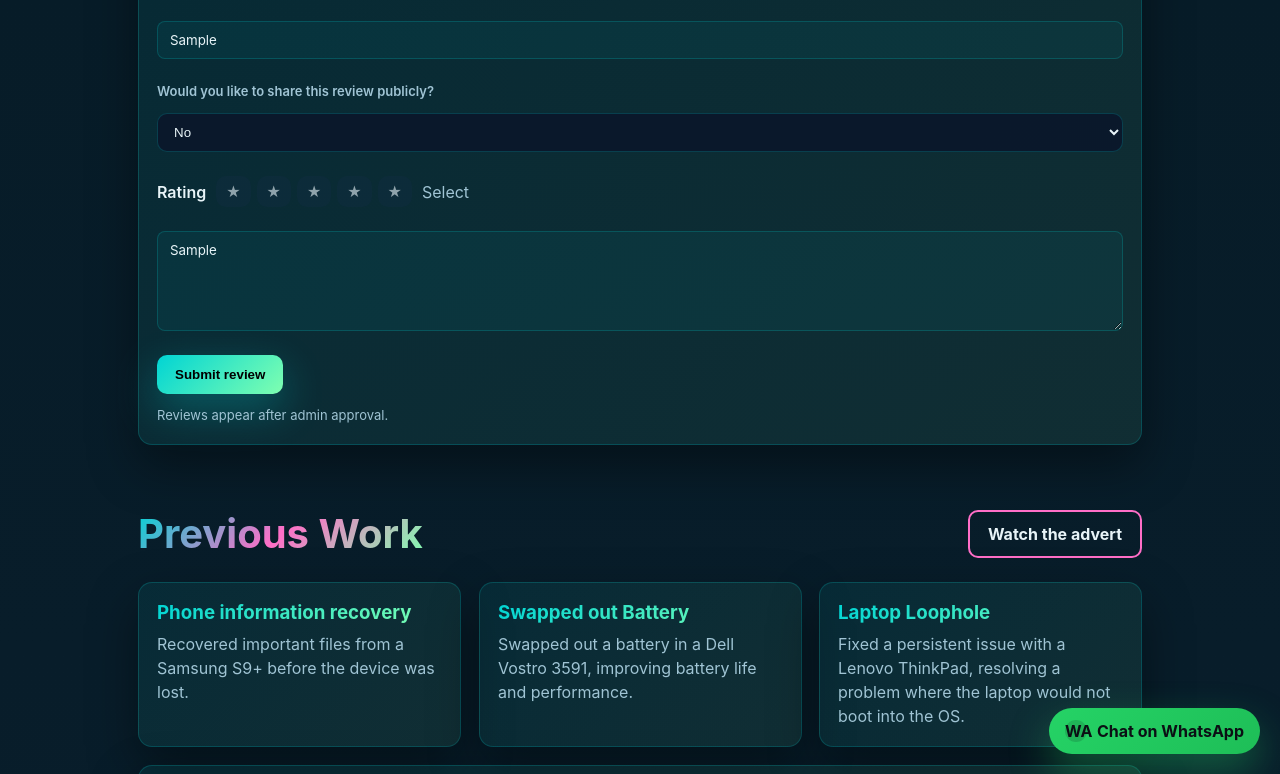
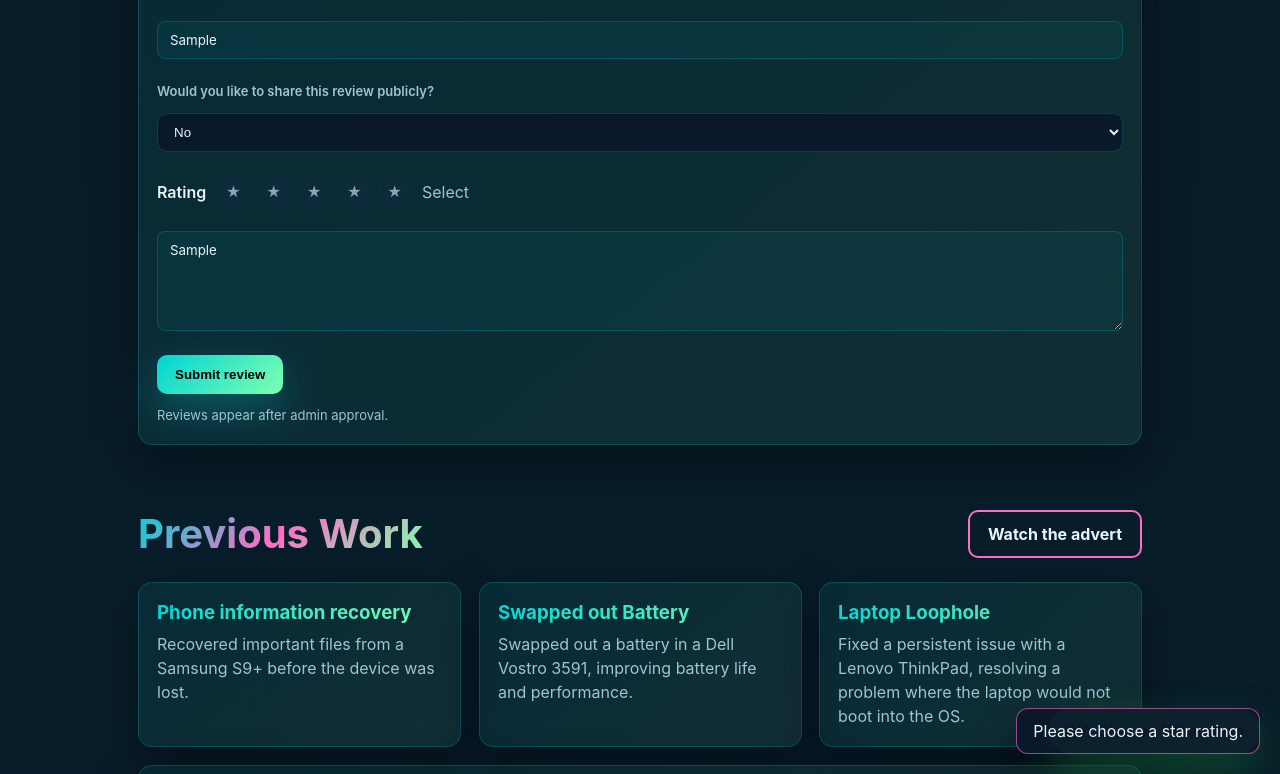
Before and after one commit to TOLZofficial/zeestechrepairs, a plain HTML site: page public/index.html in a window 1280 px wide. Both pictures are taken after typing "Sample", "Sample", "Sample", "Sample" into the empty fields and a click on the button "Submit review". Shown: the part 1338-2112 px from the top of the page. Drawn offline with nearby package versions, Linux system fonts and the light colour scheme; no server answers.

Commit message:
Add toast notifications

```diff
--- a/public/index.html
+++ b/public/index.html
@@ -395,6 +395,36 @@
       border: 1px solid rgba(0, 212, 212, 0.2);
       background: rgba(12, 24, 44, 0.9);
       color: var(--text);
+    }
+
+    .toast {
+      position: fixed;
+      right: 20px;
+      bottom: 20px;
+      background: rgba(12, 24, 44, 0.95);
+      color: var(--text);
+      border: 1px solid rgba(0, 212, 212, 0.25);
+      padding: 12px 16px;
+      border-radius: 12px;
+      box-shadow: 0 18px 40px rgba(0, 0, 0, 0.35);
+      z-index: 1200;
+      opacity: 0;
+      transform: translateY(10px);
+      transition: opacity 0.2s ease, transform 0.2s ease;
+      max-width: 260px;
+    }
+
+    .toast.show {
+      opacity: 1;
+      transform: translateY(0);
+    }
+
+    .toast.success {
+      border-color: rgba(127, 255, 176, 0.5);
+    }
+
+    .toast.error {
+      border-color: rgba(255, 110, 199, 0.6);
     }
 
     .contact .extra-box {
@@ -887,6 +917,22 @@
       videoObserver.observe(promoVideo);
     }
 
+    const showToast = (message, variant = 'success') => {
+      let toast = document.getElementById('toast');
+      if (!toast) {
+        toast = document.createElement('div');
+        toast.id = 'toast';
+        toast.className = 'toast';
+        document.body.appendChild(toast);
+      }
+      toast.textContent = message;
+      toast.className = `toast show ${variant}`;
+      clearTimeout(showToast._timer);
+      showToast._timer = setTimeout(() => {
+        toast.className = 'toast';
+      }, 3000);
+    };
+
     document.querySelectorAll('a[href^=\"#\"]').forEach((link) => {
       link.addEventListener('click', (event) => {
         const target = document.querySelector(link.getAttribute('href'));
@@ -929,16 +975,16 @@
             phone
           });
         } catch (emailError) {
-          alert('Saved your request, but failed to send the email notification.');
+          showToast('Saved, but email notification failed.', 'error');
           console.error('EmailJS error:', emailError);
           document.getElementById('contactForm').reset();
           return;
         }
 
-        alert('Message sent successfully!');
+        showToast('Message sent successfully!');
         document.getElementById('contactForm').reset();
       } catch (error) {
-        alert('Failed to save your request. Please try again.');
+        showToast('Failed to send. Please try again.', 'error');
         console.error('Supabase error:', error);
       }
     });
@@ -1021,7 +1067,7 @@
         const sharePermission = document.getElementById('reviewShare').value;
 
         if (!rating) {
-          alert('Please choose a star rating.');
+          showToast('Please choose a star rating.', 'error');
           return;
         }
 
@@ -1036,7 +1082,7 @@
         }]);
 
         if (error) {
-          alert('Failed to submit review. Please try again.');
+          showToast('Failed to submit review.', 'error');
           console.error('Review submit error:', error);
           return;
         }
@@ -1057,7 +1103,7 @@
           }
         }
 
-        alert('Thanks! Your review is pending approval.');
+        showToast('Thanks! Your review is pending approval.');
         reviewForm.reset();
         reviewRating.value = '';
         reviewRatingLabel.textContent = 'Select';
```
